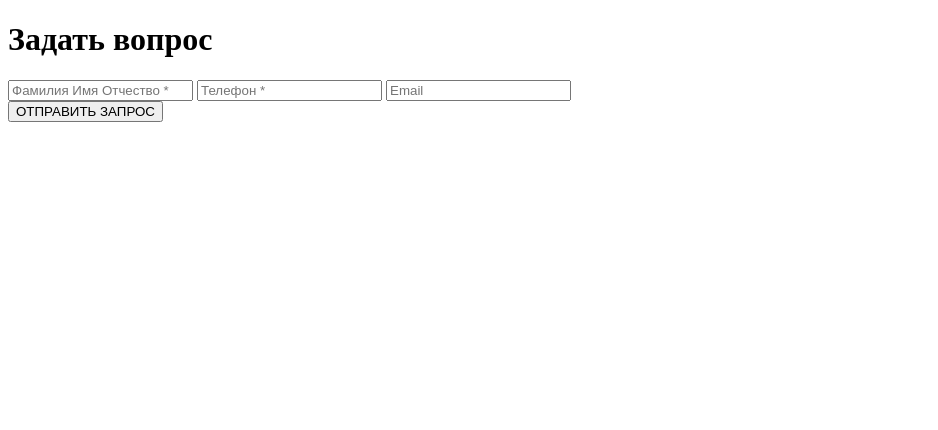
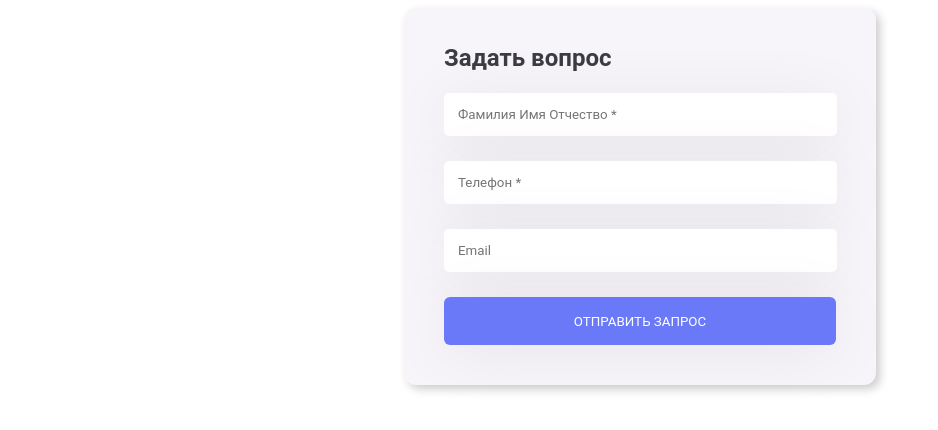
Before and after one commit to tverkoveg44/projects, a plain HTML site: page index.html in a window 1280 px wide. Shown: the whole page, without its empty margins (0-938 px from the left). Drawn offline with Linux system fonts and the light colour scheme.

Commit message:
Update index.html

```diff
--- a/index.html
+++ b/index.html
@@ -3,7 +3,7 @@
 <head>
 	<meta charset="utf-8">
 	<title>DS Academy - frontend</title>
-	<link rel="stylesheet" type="text/css" href="CSS для ТЗ.css">
+	<link rel="stylesheet" type="text/css" href="styles.css">
 </head>
 <body>
  <form action="https://echo.htmlacademy.ru/courses" method="post">
```
